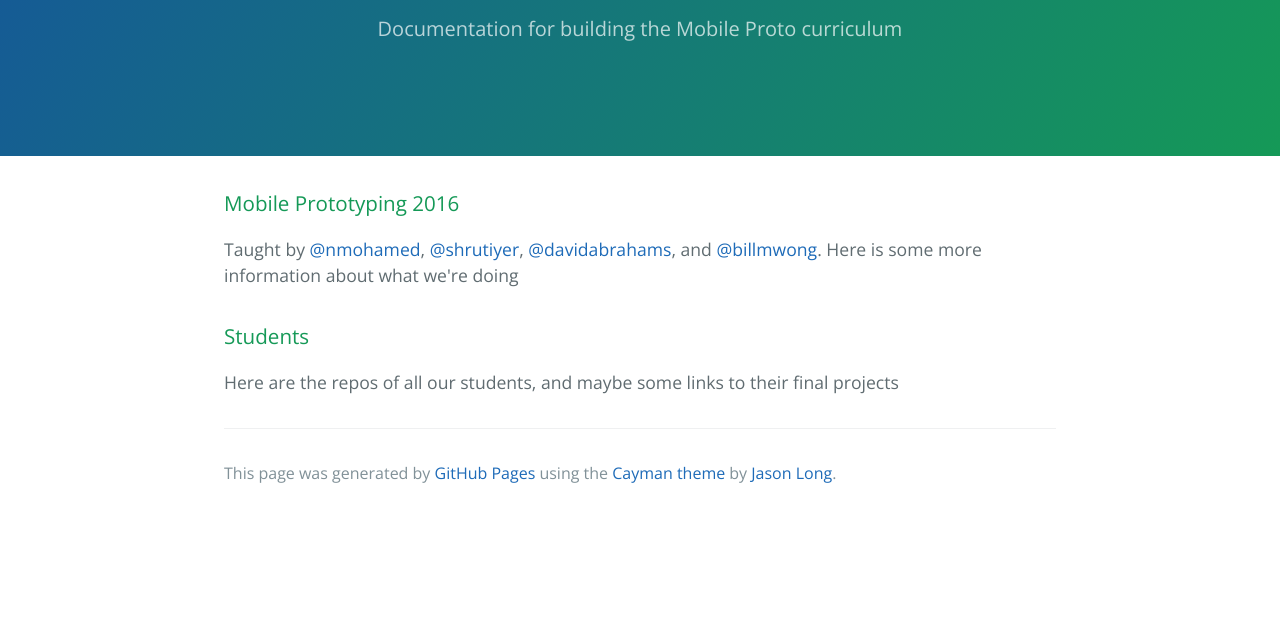
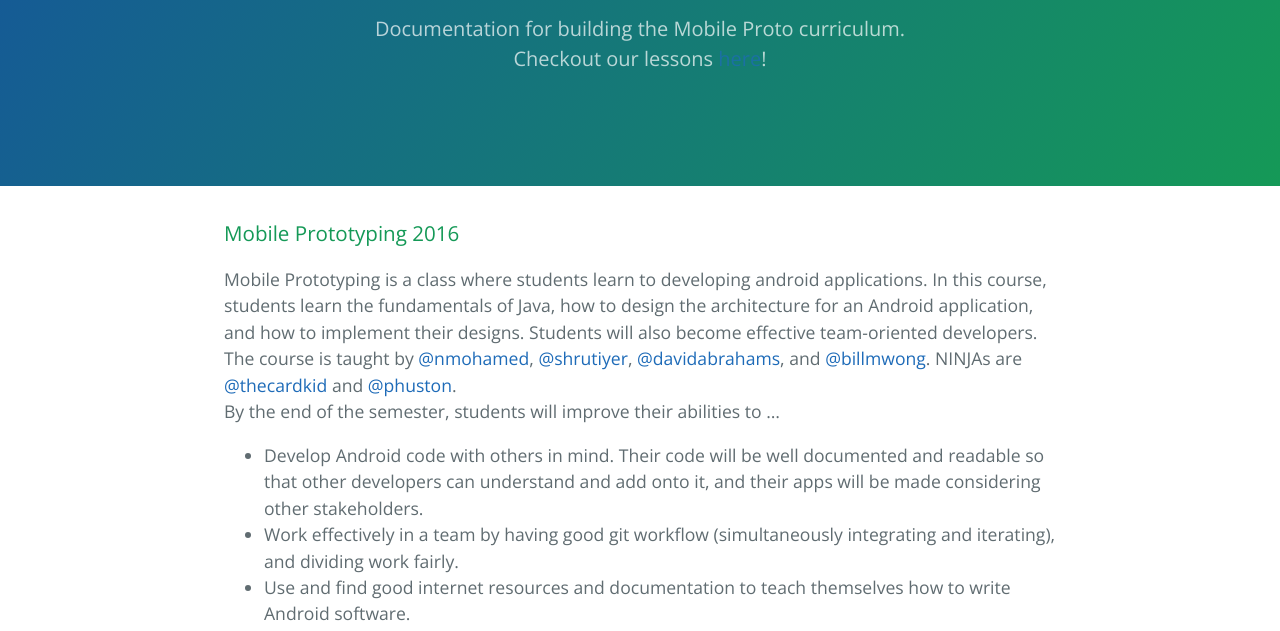
Before and after one commit to MobileProto16/MobileProto16.github.io, a plain HTML site: page index.html in a window 1280 px wide. Shown: the part 161-792 px from the top of the page. Drawn offline with nearby package versions, Linux system fonts and the light colour scheme.

Commit message:
Added description of course

```diff
--- a/index.html
+++ b/index.html
@@ -12,19 +12,37 @@
   <body>
     <section class="page-header">
       <h1 class="project-name">Mobileproto16.GitHub.io</h1>
-      <h2 class="project-tagline">Documentation for building the Mobile Proto curriculum</h2>
+      <h2 class="project-tagline">Documentation for building the Mobile Proto curriculum.
+        <br>Checkout our lessons <a href="https://github.com/MobileProto16/Mobile-Proto-16">here</a>!
+      </h2>
     </section>
 
     <section class="main-content">
       <h3>
 <a id="mobile-prototyping-2016" class="anchor" href="#mobile-prototyping-2016" aria-hidden="true"><span aria-hidden="true" class="octicon octicon-link"></span></a>Mobile Prototyping 2016</h3>
 
-<p>Taught by <a href="https://github.com/nmohamed" class="user-mention">@nmohamed</a>, <a href="https://github.com/shrutiyer" class="user-mention">@shrutiyer</a>, <a href="https://github.com/davidabrahams" class="user-mention">@davidabrahams</a>, and <a href="https://github.com/billmwong" class="user-mention">@billmwong</a>. Here is some more information about what we're doing</p>
+<p>
+  Mobile Prototyping is a class where students learn to developing android applications. In this course, students learn the fundamentals of Java, how to design the architecture for an Android application, and how to implement their designs. Students will also become effective team-oriented developers.
+  <br>
+  The course is taught by <a href="https://github.com/nmohamed" class="user-mention">@nmohamed</a>, <a href="https://github.com/shrutiyer" class="user-mention">@shrutiyer</a>, <a href="https://github.com/davidabrahams" class="user-mention">@davidabrahams</a>, and <a href="https://github.com/billmwong" class="user-mention">@billmwong</a>.
+  NINJAs are <a href="https://github.com/thecardkid" class="user-mention">@thecardkid</a> and <a href="https://github.com/phuston" class="user-mention">@phuston</a>.
+  <br>
+  By the end of the semester, students will improve their abilities to …
+  <ul>
+  <li>Develop Android code with others in mind. Their code will be well documented and readable so that other developers can understand and add onto it, and their apps will be made considering other stakeholders.</li>
+  <li>Work effectively in a team by having good git workflow (simultaneously integrating and iterating), and dividing work fairly.</li>
+  <li>Use and find good internet resources and documentation to teach themselves how to write Android software.</li>
+  <li>Plan out the high level architecture of an Android coding project, including class structure and hierarchy and information flow.</li>
+  <li>Improve upon their work based on previous feedback from their peers and themselves.</li>
+  </ul>
+</p>
 
 <h3>
 <a id="students" class="anchor" href="#students" aria-hidden="true"><span aria-hidden="true" class="octicon octicon-link"></span></a>Students</h3>
 
-<p>Here are the repos of all our students, and maybe some links to their final projects</p>
+<p>
+  Students go here
+</p>
 
       <footer class="site-footer">
 
```
